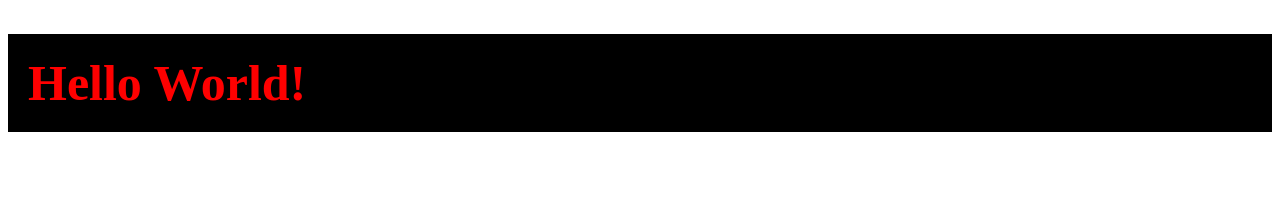
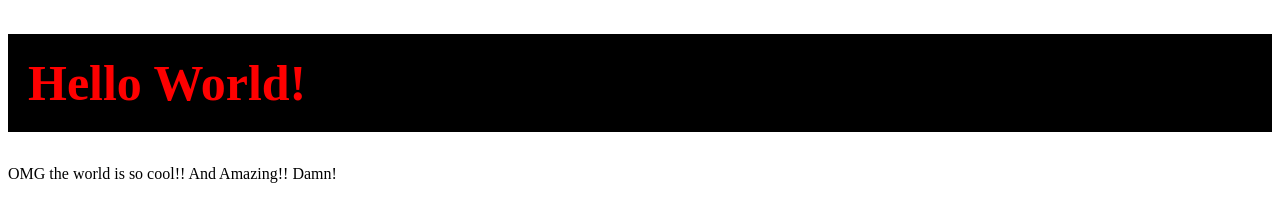
Before and after one commit to mirandajoy/mirandajoy.github.io, a plain HTML site: page NeerhofCarpentry.html in a window 1280 px wide. Drawn offline with Linux system fonts and the light colour scheme.

Commit message:
adding content

```diff
--- a/NeerhofCarpentry.html
+++ b/NeerhofCarpentry.html
@@ -5,5 +5,6 @@
   </head>
   <body>
     <h1>Hello World!</h1>
+    <p>OMG the world is so cool!! And Amazing!! Damn!</p>
   </body>
 </html>
```
